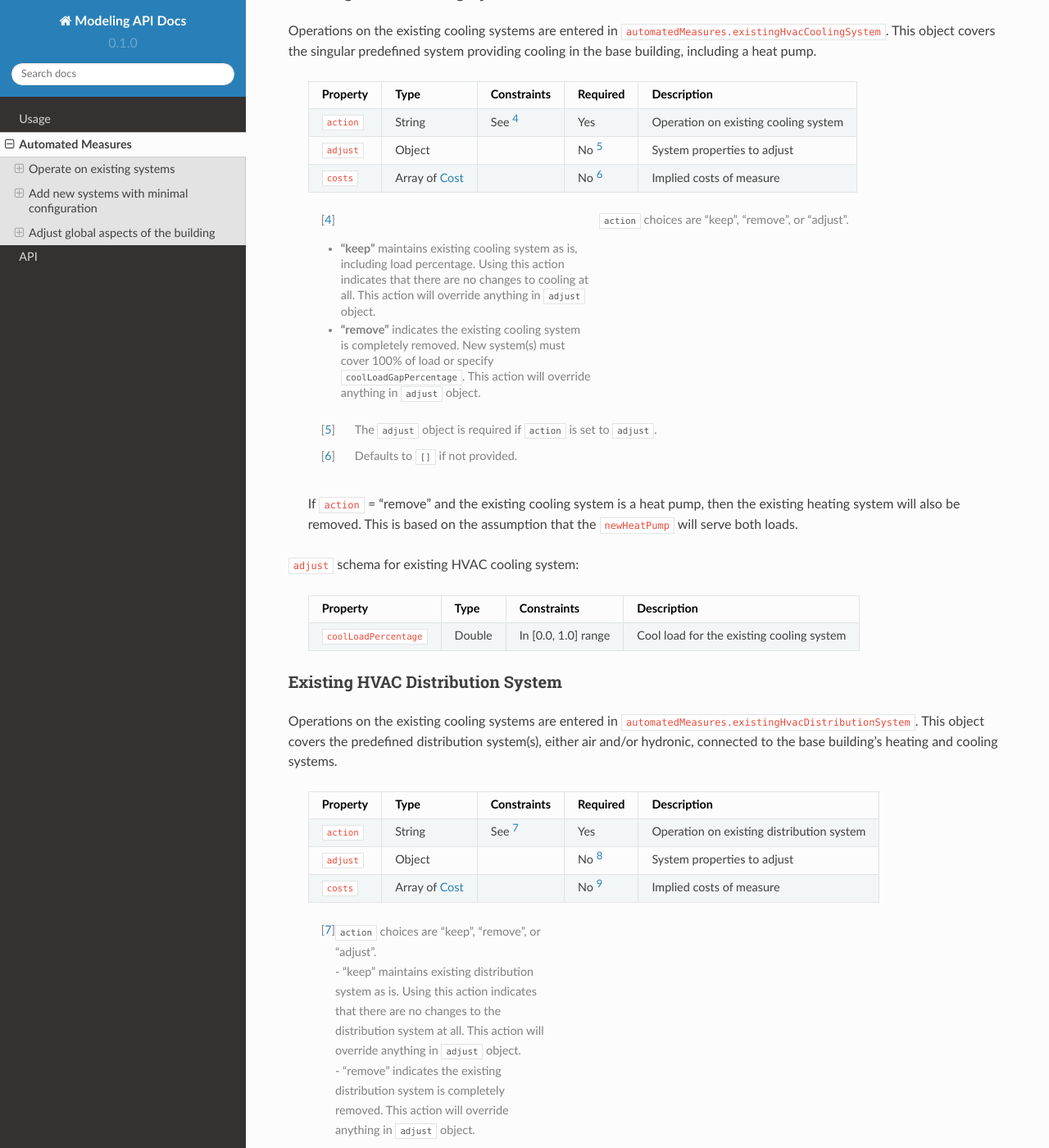
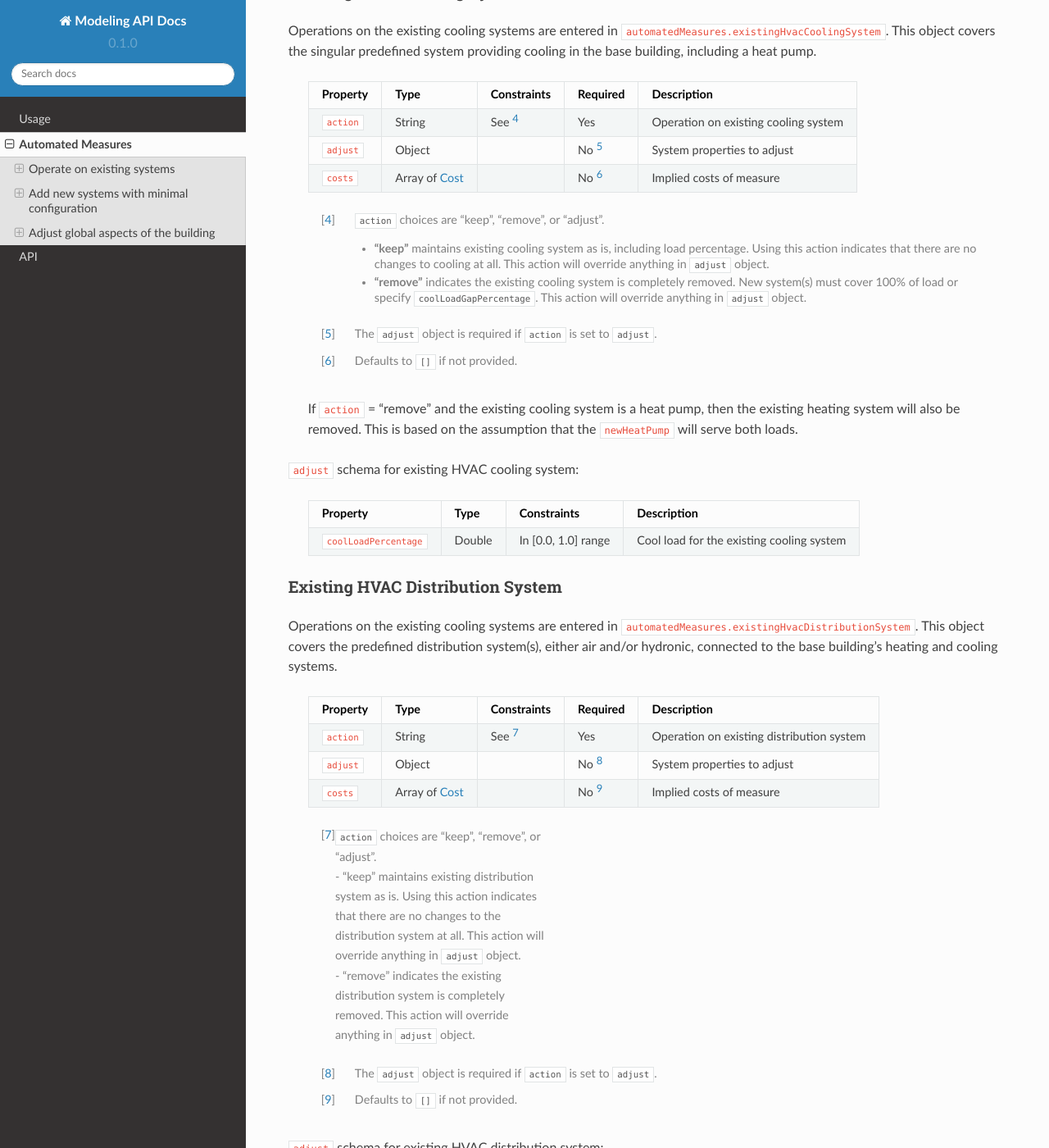
Before and after one commit to RadiantLabs/modeling-api-docs, a Sphinx documentation site: the page built from docs/source/automated_measures.rst, in a window 1280 px wide and 1400 px high, scrolled down 1407 px. Shown: the whole window at 82% size. Built offline with Sphinx 7.4.7 and the Read the Docs theme 2.0.0, drawn with Linux system fonts in a browser that asks for light colours.

Commit message:
Add very hacky CSS fix for lists in footnotes

```diff
--- a/docs/source/static/stylesheet.css
+++ b/docs/source/static/stylesheet.css
@@ -2,7 +2,9 @@
     max-width: 1200px;
 }
 
+html.writer-html5 .rst-content aside.citation>ul.simple,
+html.writer-html5 .rst-content aside.footnote>ul.simple,
 html.writer-html5 .rst-content div.citation>ul.simple {
     grid-column-start:4;
-    grid-column-end:5
+    grid-column-end:5;
 }
```
